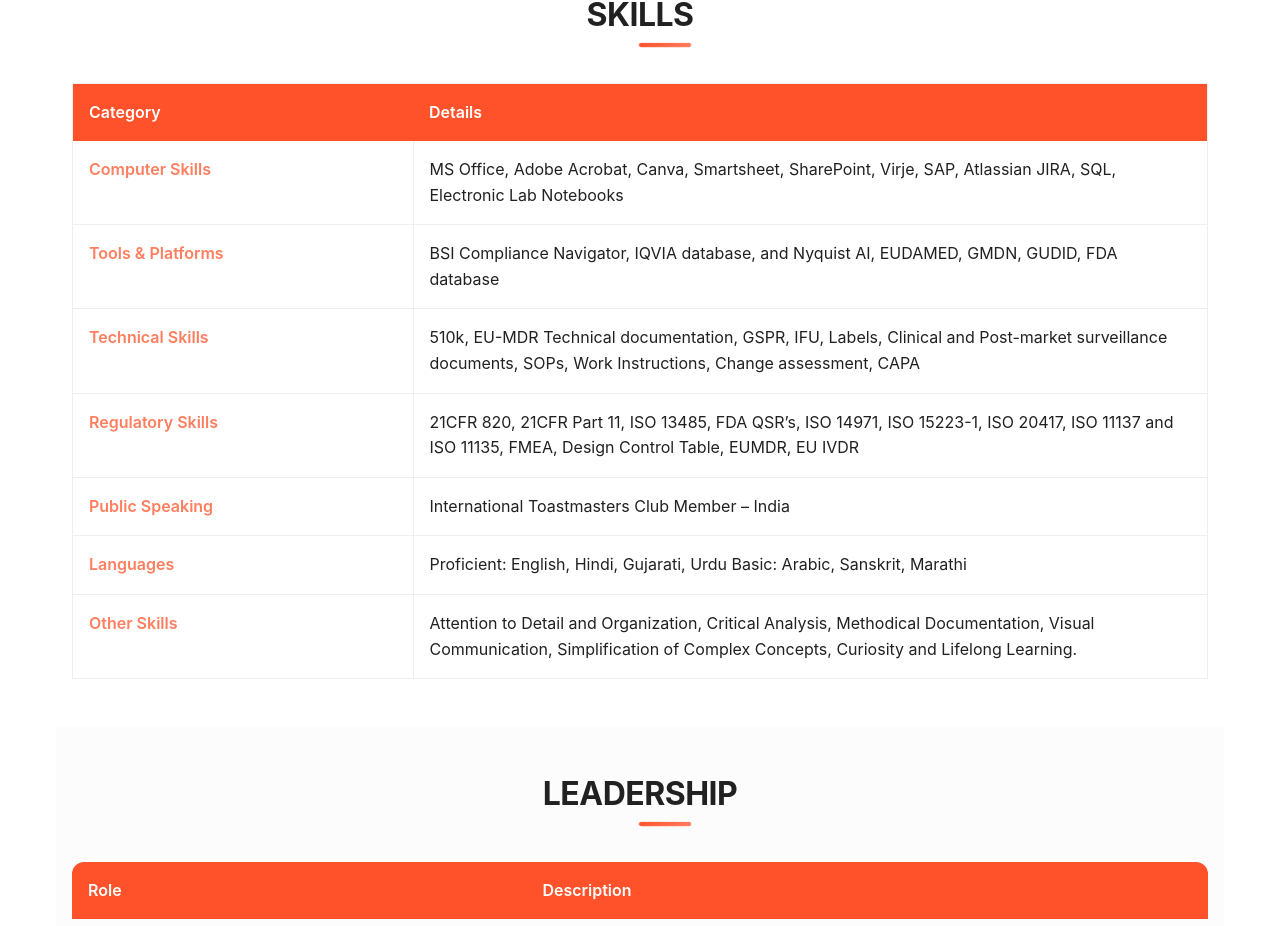
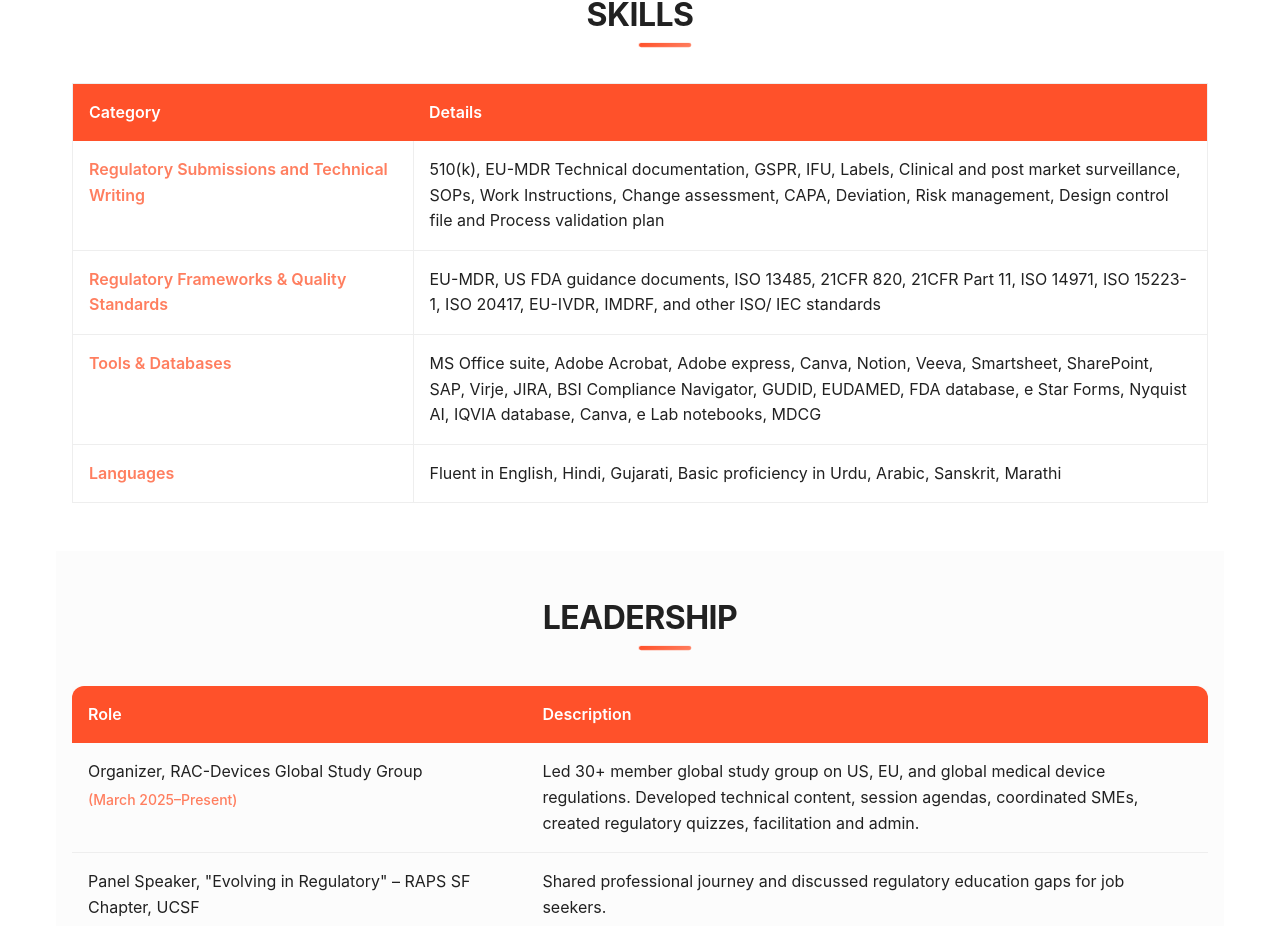
Before and after one commit to abdullahabbasitest/alifiya-site, a React (Create React App) app: page / in a window 1280 px wide. Shown: the part 890-1816 px from the top of the page. Built offline with nearby package versions, Linux system fonts and the light colour scheme.

Commit message:
fix: update skills

```diff
--- a/src/components/sections/SkillsSection.js
+++ b/src/components/sections/SkillsSection.js
@@ -4,32 +4,20 @@ import './SkillsSection.css';
 const SkillsSection = () => {
   const skillData = [
     {
-      category: "Computer Skills",
-      details: "MS Office, Adobe Acrobat, Canva, Smartsheet, SharePoint, Virje, SAP, Atlassian JIRA, SQL, Electronic Lab Notebooks"
+      category: "Regulatory Submissions and Technical Writing",
+      details: "510(k), EU-MDR Technical documentation, GSPR, IFU, Labels, Clinical and post market surveillance, SOPs, Work Instructions, Change assessment, CAPA, Deviation, Risk management, Design control file and Process validation plan"
     },
     {
-      category: "Tools & Platforms",
-      details: "BSI Compliance Navigator, IQVIA database, and Nyquist AI, EUDAMED, GMDN, GUDID, FDA database"
+      category: "Regulatory Frameworks & Quality Standards",
+      details: "EU-MDR, US FDA guidance documents, ISO 13485, 21CFR 820, 21CFR Part 11, ISO 14971, ISO 15223-1, ISO 20417, EU-IVDR, IMDRF, and other ISO/ IEC standards"
     },
     {
-      category: "Technical Skills",
-      details: "510k, EU-MDR Technical documentation, GSPR, IFU, Labels, Clinical and Post-market surveillance documents, SOPs, Work Instructions, Change assessment, CAPA"
-    },
-    {
-      category: "Regulatory Skills",
-      details: "21CFR 820, 21CFR Part 11, ISO 13485, FDA QSR’s, ISO 14971, ISO 15223-1, ISO 20417, ISO 11137 and ISO 11135, FMEA, Design Control Table, EUMDR, EU IVDR"
-    },
-    {
-      category: "Public Speaking",
-      details: "International Toastmasters Club Member – India"
+      category: "Tools & Databases",
+      details: "MS Office suite, Adobe Acrobat, Adobe express, Canva, Notion, Veeva, Smartsheet, SharePoint, SAP, Virje, JIRA, BSI Compliance Navigator, GUDID, EUDAMED, FDA database, e Star Forms, Nyquist AI, IQVIA database, Canva, e Lab notebooks, MDCG"
     },
     {
       category: "Languages",
-      details: "Proficient: English, Hindi, Gujarati, Urdu    Basic: Arabic, Sanskrit, Marathi"
-    },
-    {
-      category: "Other Skills",
-      details: "Attention to Detail and Organization, Critical Analysis, Methodical Documentation, Visual Communication, Simplification of Complex Concepts, Curiosity and Lifelong Learning."
+      details: "Fluent in English, Hindi, Gujarati, Basic proficiency in Urdu, Arabic, Sanskrit, Marathi"
     }
   ];
 
```
